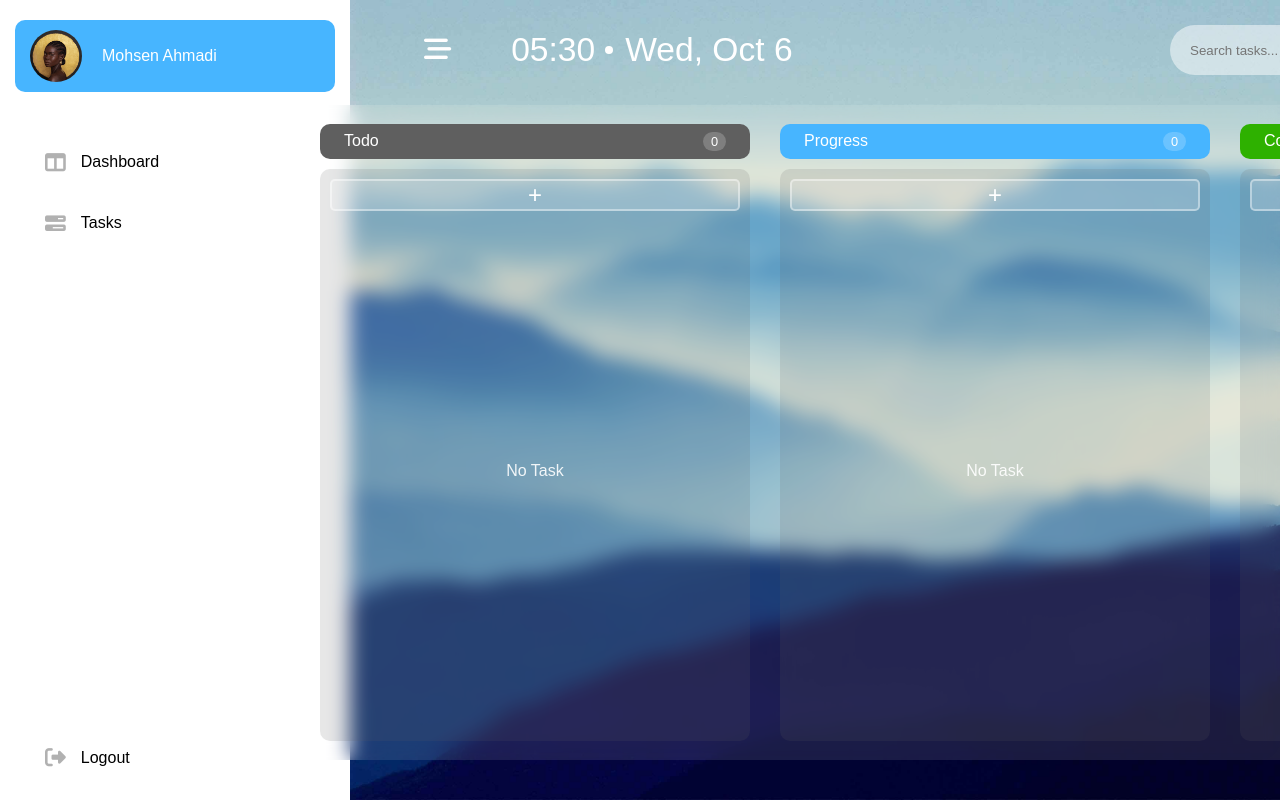
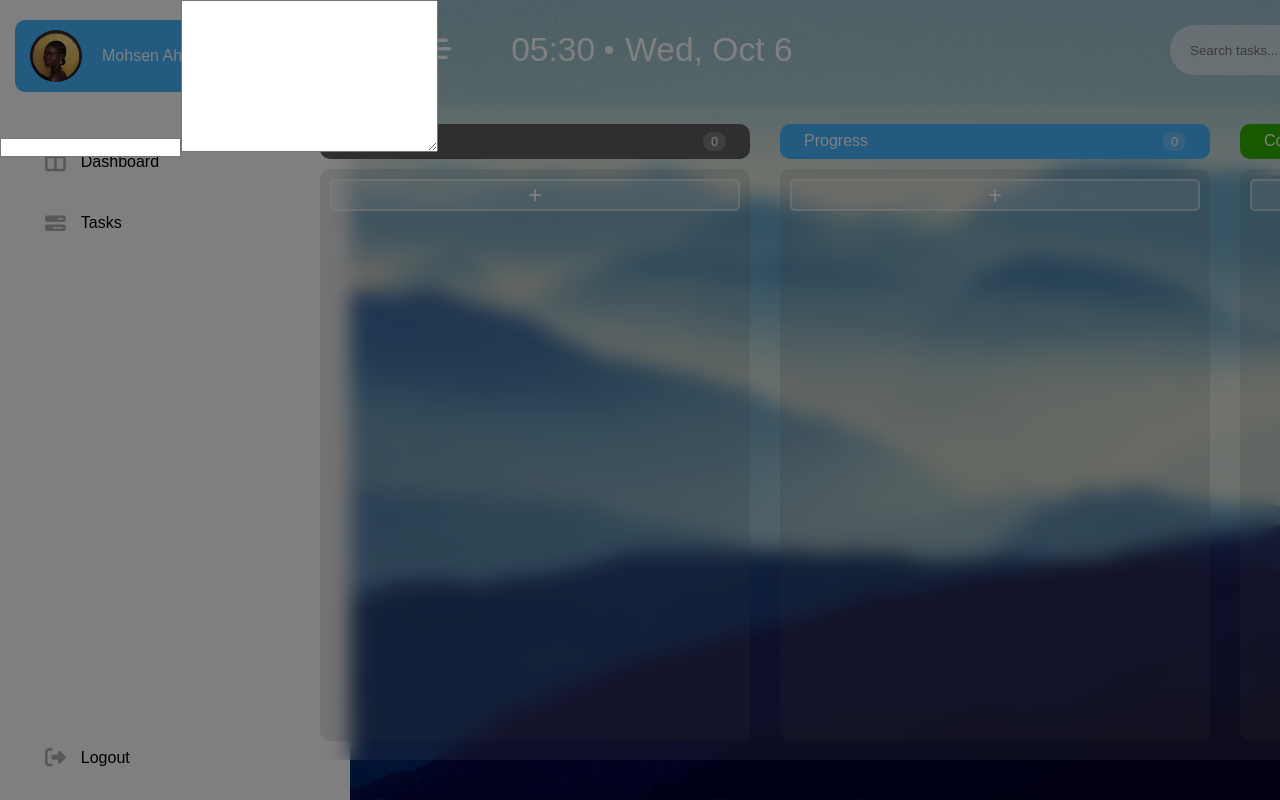
Before and after one commit to mohsen-001/itms-project, a Vue app: page /dashboard in a window 1280 px wide. Shown: the top 800 px of the page. Built offline with nearby package versions, Linux system fonts and the light colour scheme.

Commit message:
revert changes

```diff
--- /dev/null
+++ b/src/components/TaskInsert.vue
@@ -0,0 +1,21 @@
+<template>
+    <div class="container">
+        <div class="content">
+            <input type="text">
+            <textarea name="textarea" id="textArea" cols="30" rows="10"></textarea>
+        </div>
+    </div>
+</template>
+
+<script>
+</script>
+
+<style scope>
+.container {
+    width: 100vw;
+    height: 100vh;
+    background-color: rgba(0, 0, 0, .5);
+    position: fixed;
+    z-index: 10;
+}
+</style>
--- a/src/components/Taskbar.vue
+++ b/src/components/Taskbar.vue
@@ -14,8 +14,9 @@
             <div class="task-bar-body">
 
                 <button @click="$emit('addClickBtn')" class="task-bar-add">+</button>
+                <!-- :class="no_task ? 'noTask' : ''" -->
 
-                <div class="task-bar-holder" :class="no_task? 'noTask' : ''">
+                <div class="task-bar-holder" >
                     <p class="no_task_text">No Task</p>
                     <slot></slot>
                 </div>
@@ -29,22 +30,35 @@
 
 <script>
 export default {
-    name: "task-bar",
-    props: ["task_bar_header", "task_bar_count", "task_type", "no_task"],
-    data(){
+    data() {
         return {
-
+            // taskChilds: 0,
         }
     },
-    updated(){
-        // const taskHolderChild = document.querySelector('.task-bar-holder').children;
-        // if (taskHolderChild <= 2) {
-        //     this.no_task = true;
-        // }else {
-        //     this.no_task = false;
+
+    name: "task-bar",
+
+    props: ["task_bar_header", "task_bar_count", "task_type", "no_task"],
+
+
+
+    methods: {
+        // checkChild() {
+        //     const holder = document.querySelector('.task-bar-holder div');
+        //     const holderArr = [...holder];
+
+        //         if (holder.length == 0) {
+        //             this.emptyTask.push(true);
+        //             // console.log(item.children.length, "first");
+        //         } else {
+        //             this.emptyTask.push(false);
+        //             // console.log(item.children.length, "second");
+        //         }
+
         // }
-        // console.log(taskHolderChild.length-2);
     }
+
+
 }
 </script>
 
@@ -52,6 +66,7 @@ export default {
 .no_task_text {
     display: none;
 }
+
 .noTask {
     display: flex;
     justify-content: center;
@@ -135,11 +150,12 @@ export default {
 
 }
 
-.task-bar .task-bar-body .task-bar-holder > * {
+.task-bar .task-bar-body .task-bar-holder>* {
     margin: 10px 0;
 }
 
-.task-bar .task-bar-body .task-bar-holder:last-child, .task-bar .task-bar-body .task-bar-holder:first-child {
+.task-bar .task-bar-body .task-bar-holder:last-child,
+.task-bar .task-bar-body .task-bar-holder:first-child {
     margin: 0 0 !important;
 }
 
--- a/src/views/Dashboard.vue
+++ b/src/views/Dashboard.vue
@@ -1,6 +1,7 @@
 <template>
     <div>
         <div id="container">
+            <TaskInsert />
             <div id="sidebar">
                 <Sidebar ref="navbar" />
             </div>
@@ -10,20 +11,20 @@
                     <div class="task-container">
 
                         <!-- TODO -->
-                        <Taskbar task_bar_header="Todo" :task_bar_count="task.length" :no_task="emptyTask[0]"
+                        <Taskbar task_bar_header="Todo" :task_bar_count="task.length"
                             task_type="todo" @addClickBtn="addTask(task)">
                             <Task :task="task" />
 
                         </Taskbar>
 
                         <!-- inprogress -->
-                        <Taskbar task_type="inprogress-theme" task_bar_header="Progress" :no_task="emptyTask[1]"
+                        <Taskbar task_type="inprogress-theme" task_bar_header="Progress"
                             :task_bar_count="task1.length" @addClickBtn="addTask(task1)">
                             <Task :task="task1" />
                         </Taskbar>
 
                         <!-- completed -->
-                        <Taskbar task_type="done-theme" task_bar_header="Completed" :no_task="emptyTask[2]"
+                        <Taskbar task_type="done-theme" task_bar_header="Completed"
                             :task_bar_count="task2.length" @addClickBtn="addTask(task2)">
                             <Task :task="task2" />
 
@@ -40,16 +41,18 @@ import Sidebar from '@/components/Sidebar.vue';
 import Navbar from '../components/Navbar.vue';
 import Taskbar from '../components/Taskbar.vue';
 import Task from '../components/Task.vue';
+import TaskInsert from '../components/TaskInsert.vue';
 
 export default {
     name: "Dashboard-page",
     data() {
         return {
             taskName: '',
+            childs: null,
             task: [],
             task1: [],
             task2: [],
-            emptyTask: [true, true, true],
+
         }
     },
     components: {
@@ -57,39 +60,14 @@ export default {
         Navbar,
         Taskbar,
         Task,
+        TaskInsert
     },
+
     methods: {
         toggleSidebar() {
             this.$refs.navbar.collapsSidebar()
         },
 
-
-        checkEmptyTask() {
-            const holder = document.querySelectorAll('.task-bar-holder');
-            // const holderArr = [...holder]
-            console.log(holder.length);
-            this.emptyTask = [];
-
-            holder.forEach(item => {
-                if (item.children.length - 2 <= 0) {
-                    this.emptyTask.push(true);
-                    console.log(item.children, "first");
-                } else {
-                    this.emptyTask.push(false);
-                    console.log(item.children.length, "second");
-                }
-            })
-
-            console.log(this.emptyTask);
-            // const toDoHolderChild = document.querySelector('#todo .task-bar-holder').children;
-            // const inprogressHolderChild = document.querySelector('#inprogress-theme .task-bar-holder').children;
-            // const doneHolderChild = document.querySelector('#done-theme .task-bar-holder').children;
-            // if (toDoHolderChild <= 2) {
-            //     this.emptyTask = true;
-            // }else {
-            //     this.emptyTask = false;
-            // }
-        },
 
         addTask(taskName) {
 
@@ -101,12 +79,10 @@ export default {
                     time: "16:30",
                 });
 
-                this.checkEmptyTask();
 
-        }
+        },
 
     },
-
 
 
 };
```
